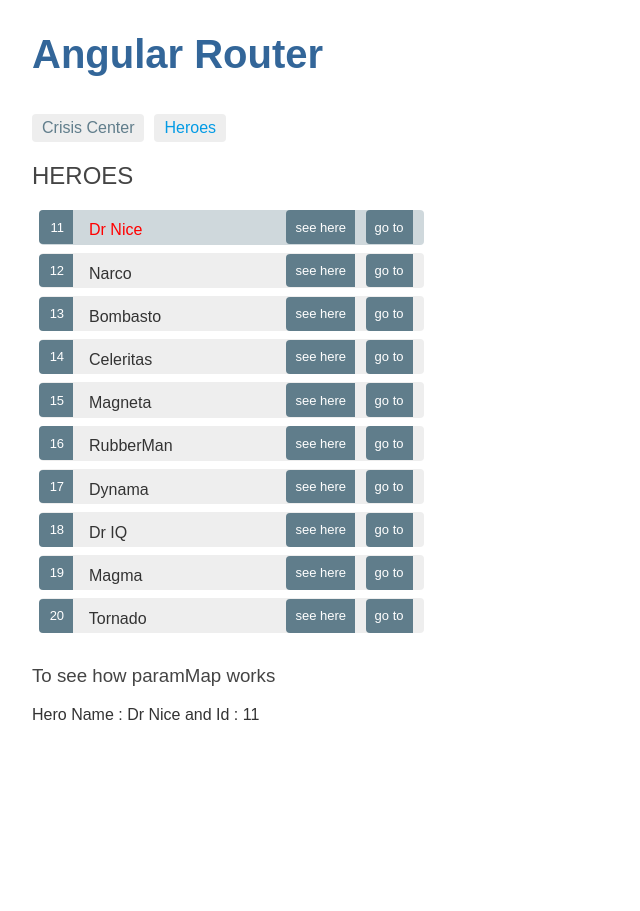
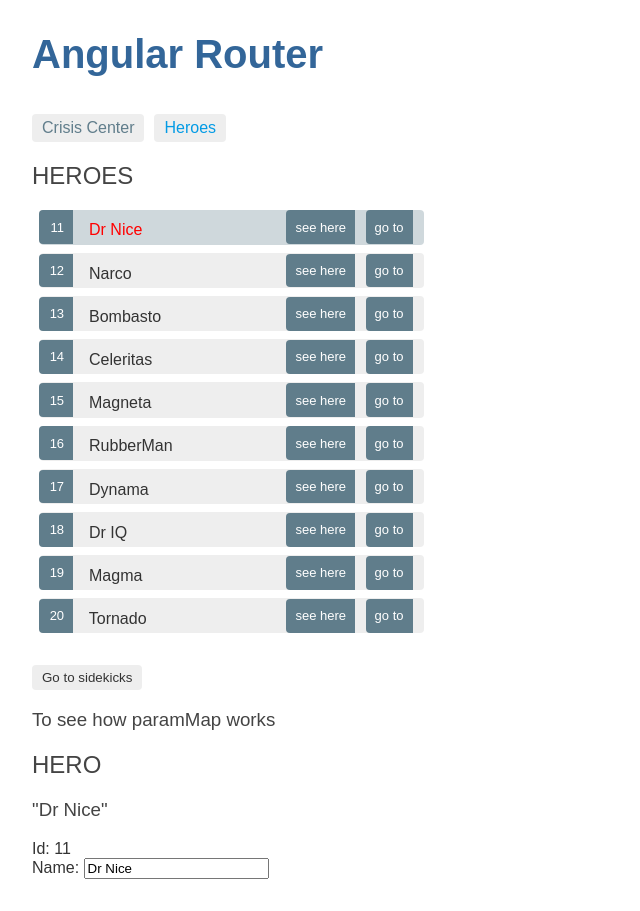
Before and after one commit to dahamv/angular-router, an Angular app: page /heroes/11 in a window 1280 px wide. Shown: the whole page, without its empty margins (0-640 px from the left). Before the commit the page ends 800 px from the top, so only its background shows below. Built offline with nearby package versions, Linux system fonts and the light colour scheme.

Commit message:
milestone 3 completed

```diff
--- /dev/null
+++ b/src/app/animations.ts
@@ -0,0 +1,34 @@
+import {
+  trigger, animateChild, group,
+  transition, animate, style, query
+} from '@angular/animations';
+
+
+// Routable animations - animations to trigger when routing from a defined URL to another.
+export const slideInAnimation =
+  trigger('heroesRouteAnimation', [
+    transition('HeroesPage <=> HeroPage', [
+      style({ position: 'relative' }),
+      query(':enter, :leave', [
+        style({
+          position: 'absolute',
+          top: 0,
+          left: 0,
+          width: '100%'
+        })
+      ]),
+      query(':enter', [
+        style({ left: '-100%'})
+      ]),
+      query(':leave', animateChild()),
+      group([
+        query(':leave', [
+          animate('300ms ease-out', style({ left: '100%'}))
+        ]),
+        query(':enter', [
+          animate('300ms ease-out', style({ left: '0%'}))
+        ])
+      ]),
+      query(':enter', animateChild()),
+    ])
+  ]);
--- a/src/app/app.component.html
+++ b/src/app/app.component.html
@@ -3,4 +3,9 @@
   <a routerLink="/crisis-center" routerLinkActive="active">Crisis Center</a>
   <a routerLink="/heroes" routerLinkActive="active">Heroes</a>
 </nav>
-<router-outlet></router-outlet>
+<div [@heroesRouteAnimation]="getAnimationData(myRouterOutlet)">
+<!-- #myRouterOutlet is a reference variable so that we can refer to the <router-outlet> element.
+     In most cases, Angular sets the reference variable's value to the element on which it is declared.
+     But here the 'outlet'  template variable in the router-outlet is assigned. -->
+  <router-outlet #myRouterOutlet="outlet"></router-outlet>
+</div>
--- a/src/app/app.component.ts
+++ b/src/app/app.component.ts
@@ -1,12 +1,17 @@
 import { Component } from '@angular/core';
 import { RouterOutlet } from '@angular/router';
+import { slideInAnimation } from './animations';
 
 @Component({
   selector: 'app-root',
   templateUrl: 'app.component.html',
   styleUrls: ['app.component.css'],
+  animations: [ slideInAnimation ]
 })
 export class AppComponent {
+  getAnimationData(outlett: RouterOutlet) {
+    return outlett && outlett.activatedRouteData && outlett.activatedRouteData.animation;
+  }
 }
 
 
--- a/src/app/app.module.ts
+++ b/src/app/app.module.ts
@@ -1,5 +1,6 @@
 import { NgModule } from '@angular/core';
 import { BrowserModule } from '@angular/platform-browser';
+import { BrowserAnimationsModule } from '@angular/platform-browser/animations';
 import { FormsModule } from '@angular/forms';
 import { RouterModule, Routes } from '@angular/router';
 
@@ -15,6 +16,7 @@ import { HeroDetailComponent } from './heroes/hero-detail/hero-detail.component'
 @NgModule({
   imports: [
     BrowserModule,
+    BrowserAnimationsModule,
     FormsModule,
     HeroesModule,
     //NOTE: AppRoutingModule import MUST come after the HeroesModule. Since HeroesModule has the routes for heros.
--- a/src/app/heroes/hero-detail/hero-detail.component.html
+++ b/src/app/heroes/hero-detail/hero-detail.component.html
@@ -1,4 +1,13 @@
-<p *ngIf="hero">Hero Name : {{hero.name}} and Id : {{hero.id}}</p>
-<div *ngIf="navigatedByUrl">
-<button (click)="gotoHeroes(hero)">Back</button>
+<h2>HERO</h2>
+<div *ngIf="hero$ | async as hero">
+  <h3>"{{ hero.name }}"</h3>
+  <div>
+    <label>Id: </label>{{ hero.id }}</div>
+  <div>
+    <label>Name: </label>
+    <input [(ngModel)]="hero.name" placeholder="name"/>
+  </div>
+  <div *ngIf="navigatedByUrl">
+    <button (click)="gotoHeroes(hero)">Back</button>
+  </div>
 </div>
--- a/src/app/heroes/hero-detail/hero-detail.component.ts
+++ b/src/app/heroes/hero-detail/hero-detail.component.ts
@@ -13,7 +13,7 @@ import { Hero } from '../hero';
 export class HeroDetailComponent implements OnInit {
 
   //hero is set both by parents property biding and this.ngOnInit()
-  @Input() hero : Hero;
+  @Input() hero$ : Observable<Hero>;
   navigatedByUrl : boolean;
 
   constructor(  private route: ActivatedRoute,
@@ -25,7 +25,7 @@ export class HeroDetailComponent implements OnInit {
     this.navigatedByUrl = this.router.url.includes("/hero/");
     if(this.navigatedByUrl) {
       const id = this.route.snapshot.paramMap.get('id');
-      this.service.getHero(id).subscribe(hero => this.hero = hero);
+      this. hero$ = this.service.getHero(id);
     }
   }
 
--- a/src/app/heroes/hero-list/hero-list.component.html
+++ b/src/app/heroes/hero-list/hero-list.component.html
@@ -9,6 +9,6 @@
 
   </li>
 </ul>
-
+<button routerLink="/sidekicks">Go to sidekicks</button>
 <h3> To see how paramMap works </h3>
-<app-hero-detail [hero]="selectedHero$ | async"></app-hero-detail>
+<app-hero-detail [hero$]="selectedHero$"></app-hero-detail>
--- a/src/app/heroes/hero-list/hero-list.component.ts
+++ b/src/app/heroes/hero-list/hero-list.component.ts
@@ -33,7 +33,13 @@ export class HeroListComponent implements OnInit {
 
         //Handle both cases /heroes/15 and /heroes;hid=15;foo=foo
         let id = +params.get('id') || +params.get('hid');
-        this.selectedHeroId = id;
+        /**
+         * wrap this arround setTimeOut() as a workaround to avoid Error ExpressionChangedAfterItHasBeenCheckedError: Expression has changed after it was checked.
+         * Previous value for 'selected': 'false'. Current value: 'true'.
+         * This is an Angular componenet lifecycle related error.
+         * see https://stackoverflow.com/questions/9083594/call-settimeout-without-delay
+         */
+        setTimeout(() => this.selectedHeroId = id);
         return this.heroService.getHero(id);
       })
     );
--- a/src/app/heroes/heroes.module.ts
+++ b/src/app/heroes/heroes.module.ts
@@ -1,9 +1,11 @@
 import { NgModule } from '@angular/core';
 import { CommonModule } from '@angular/common';
+import { FormsModule } from '@angular/forms';
 
 import { HeroesRoutingModule } from './heroes-routing.module';
 import { HeroDetailComponent } from './hero-detail/hero-detail.component';
 import { HeroListComponent } from './hero-list/hero-list.component';
+
 
 
 @NgModule({
@@ -13,6 +15,7 @@ import { HeroListComponent } from './hero-list/hero-list.component';
   ],
   imports: [
     CommonModule,
+    FormsModule,
     HeroesRoutingModule
   ]
 })
```
Also changed, not shown: src/app/heroes/heroes-routing.module.ts (+4 -3 lines).
